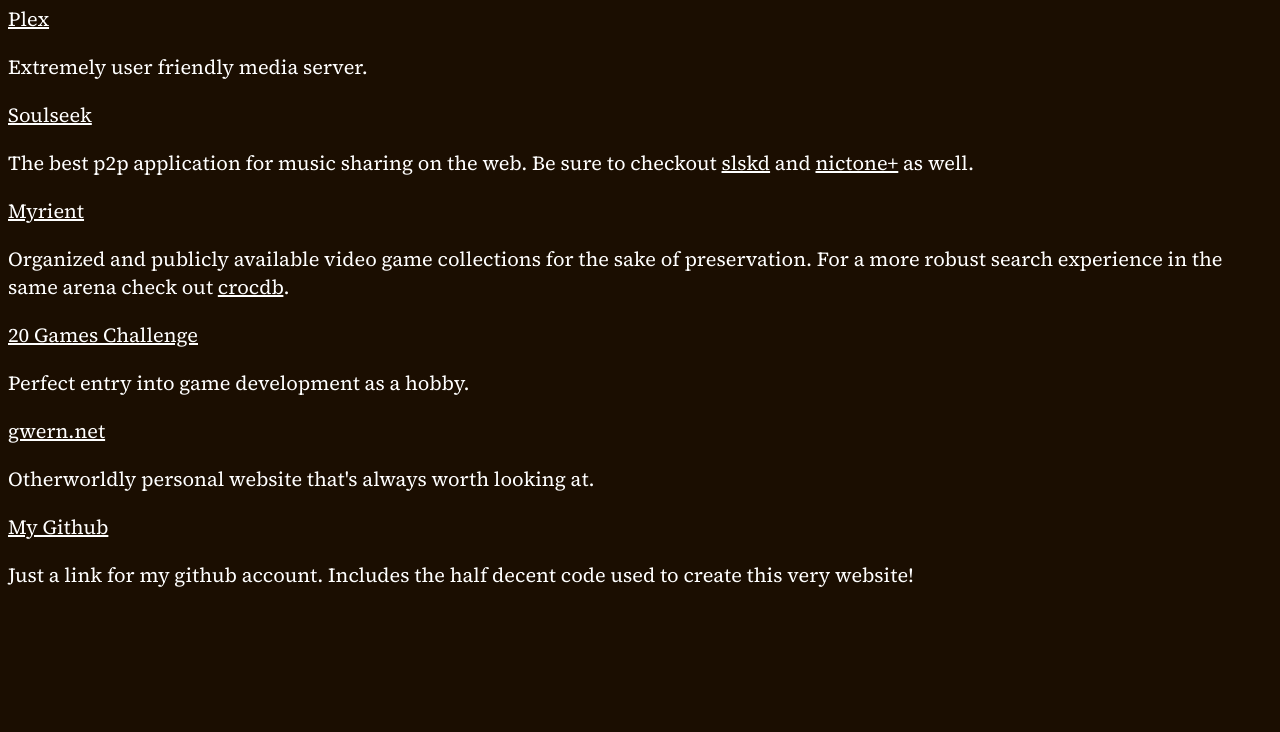
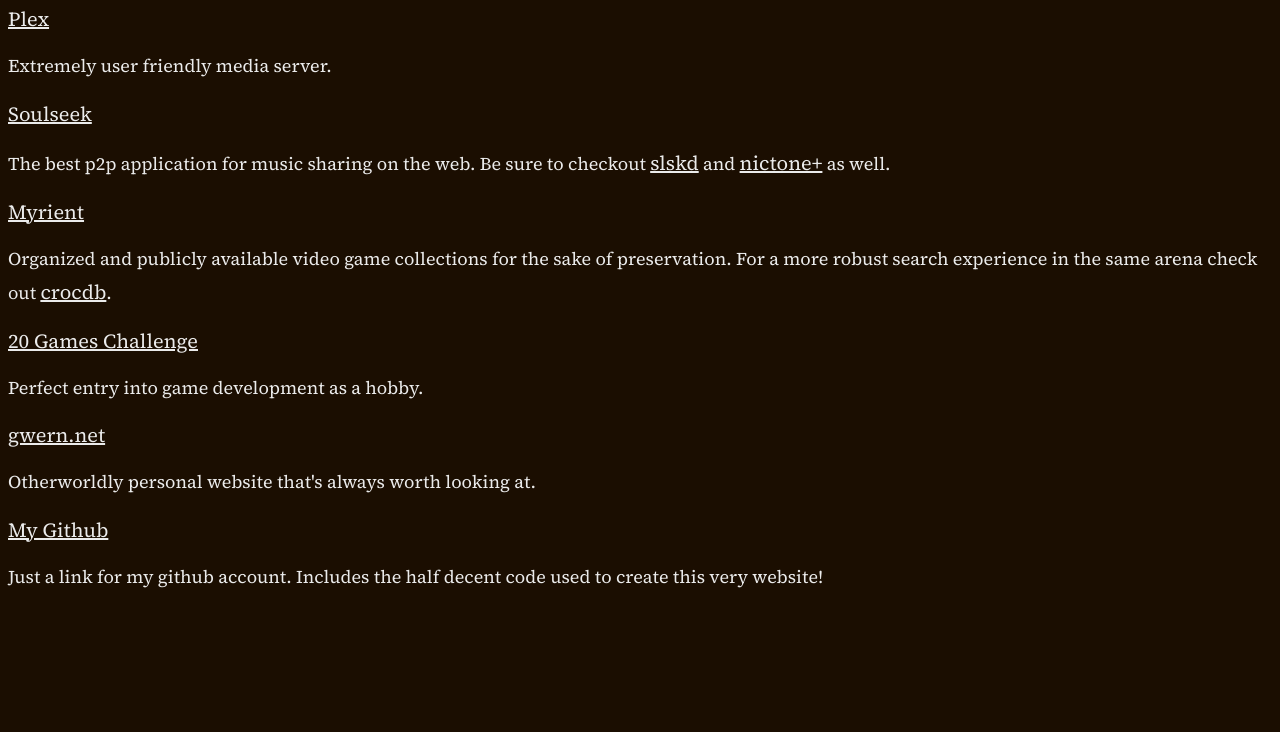
Before and after one commit to paddyah/personal-website, a plain HTML site: page tmpl/links.html in a window 1280 px wide. Shown: the part 68-800 px from the top of the page. Drawn offline with Linux system fonts and the light colour scheme.

Commit message:
additional styling

```diff
--- /dev/null
+++ b/static/css/post_style.css
@@ -0,0 +1,20 @@
+.content {
+    padding-top: 3rem;
+    padding-bottom: 18rem;
+    margin-left: 12rem;
+    margin-right: 2.5rem;
+}
+
+img {
+    display: block;
+    margin-left: auto;
+    margin-right: auto;
+    width: 100%;
+    padding-top: 20px;
+}
+
+body {
+    margin-left: auto;
+    margin-right: auto;
+    max-width: 1000px;
+}
--- a/static/css/theme.css
+++ b/static/css/theme.css
@@ -3,7 +3,7 @@ body {
 }
 
 * {
-    color: white;
+    color: #EBEBEB;
 }
 
 :is(h1, h2, h3, h4, h5, h6) {
@@ -15,7 +15,8 @@ body {
 p {
     font-family: "Source Serif 4", serif;
     font-weight: 400;
-    font-size: 20px;
+    font-size: 18px;
+    line-height: 1.7;
     font-style: normal;
 }
 
```
Also changed, not shown: tmpl/render_post.html (+2 -1 lines).
